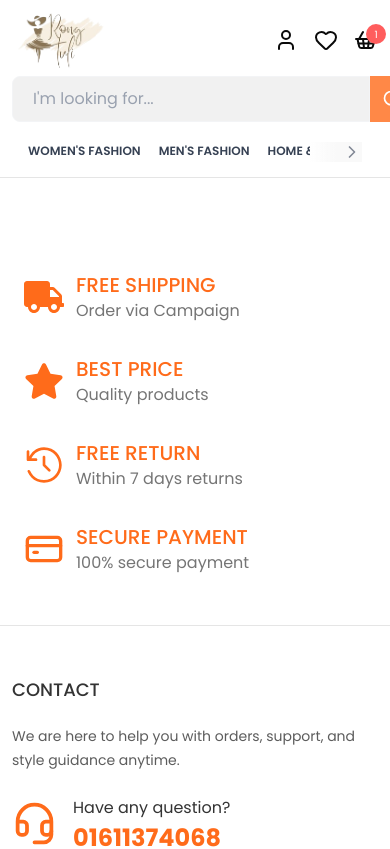
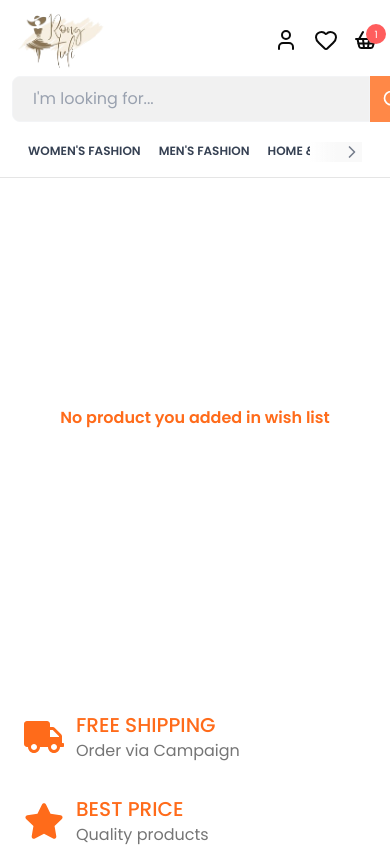
Before and after one commit to minhazulabidin/Rongtuli, a Next.js app in the folder client/: page /wishlist in a window 390 px wide. Shown: the top 849 px of the page. Built offline with nearby package versions, Linux system fonts and the light colour scheme.

Commit message:
wishlist page responsive done

```diff
--- a/client/src/components/layout/WishList/WishlistProduct.jsx
+++ b/client/src/components/layout/WishList/WishlistProduct.jsx
@@ -24,13 +24,17 @@ const WishlistProduct = () => {
         }
     }, [wishlist])
     return (
-        <div className="grid md:grid-cols-3 grid-cols-2 md:gap-6.25 gap-3.5">
+       <>
+        {
+            wishlist.length > 0?<div className="grid md:grid-cols-3 grid-cols-2 md:gap-6.25 gap-3.5">
             {
                 products.map(item => (
                     <Product key={item?.data?.id} item={item?.data} />
                 ))
             }
-        </div>
+        </div> : <div className="flex justify-center w-full"><p className="py-52 font-poppins md:text-xl text-md text-orangec font-semibold">No product you added in wish list</p></div>
+        }
+       </>
     )
 }
 
```
